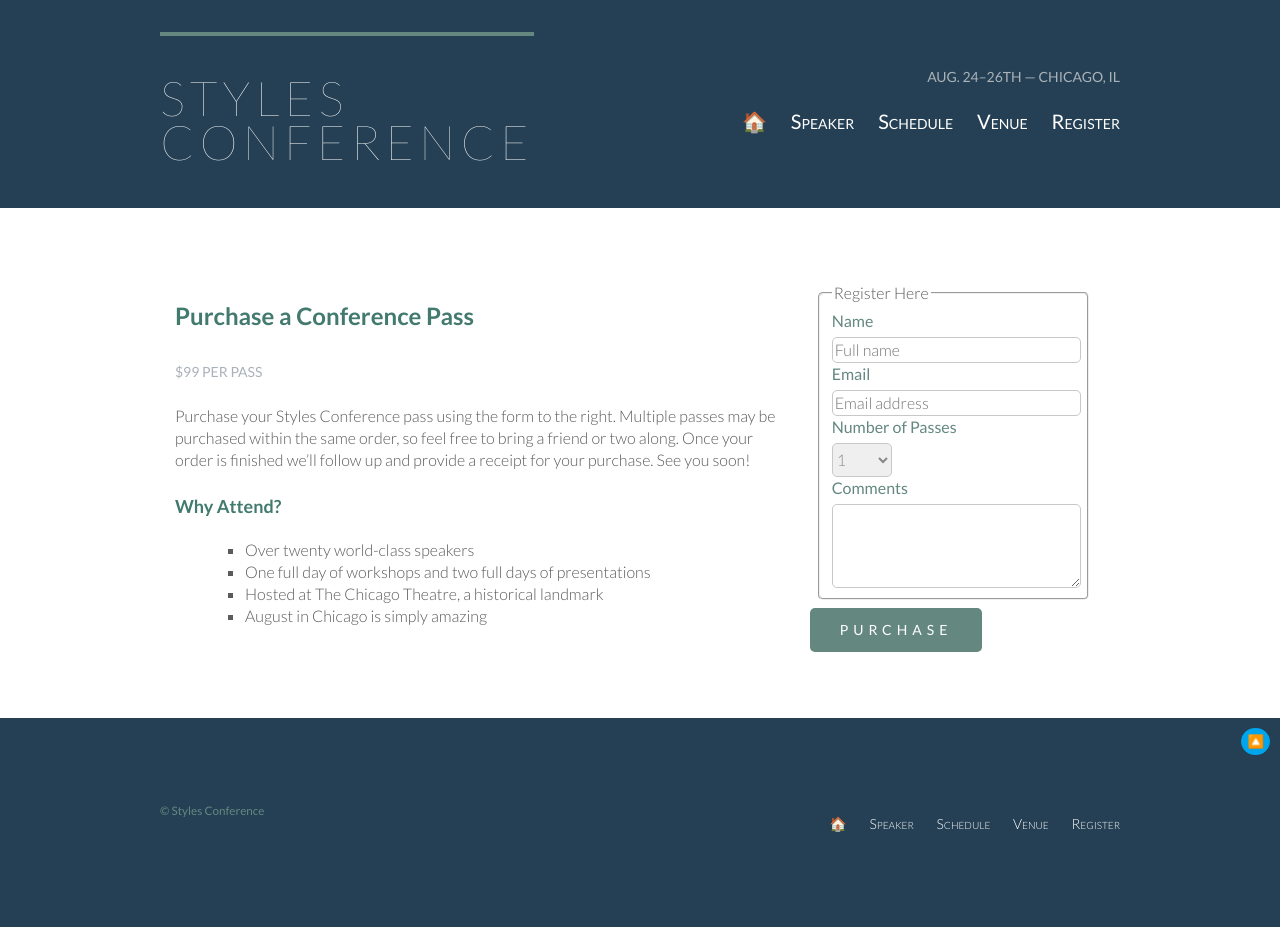
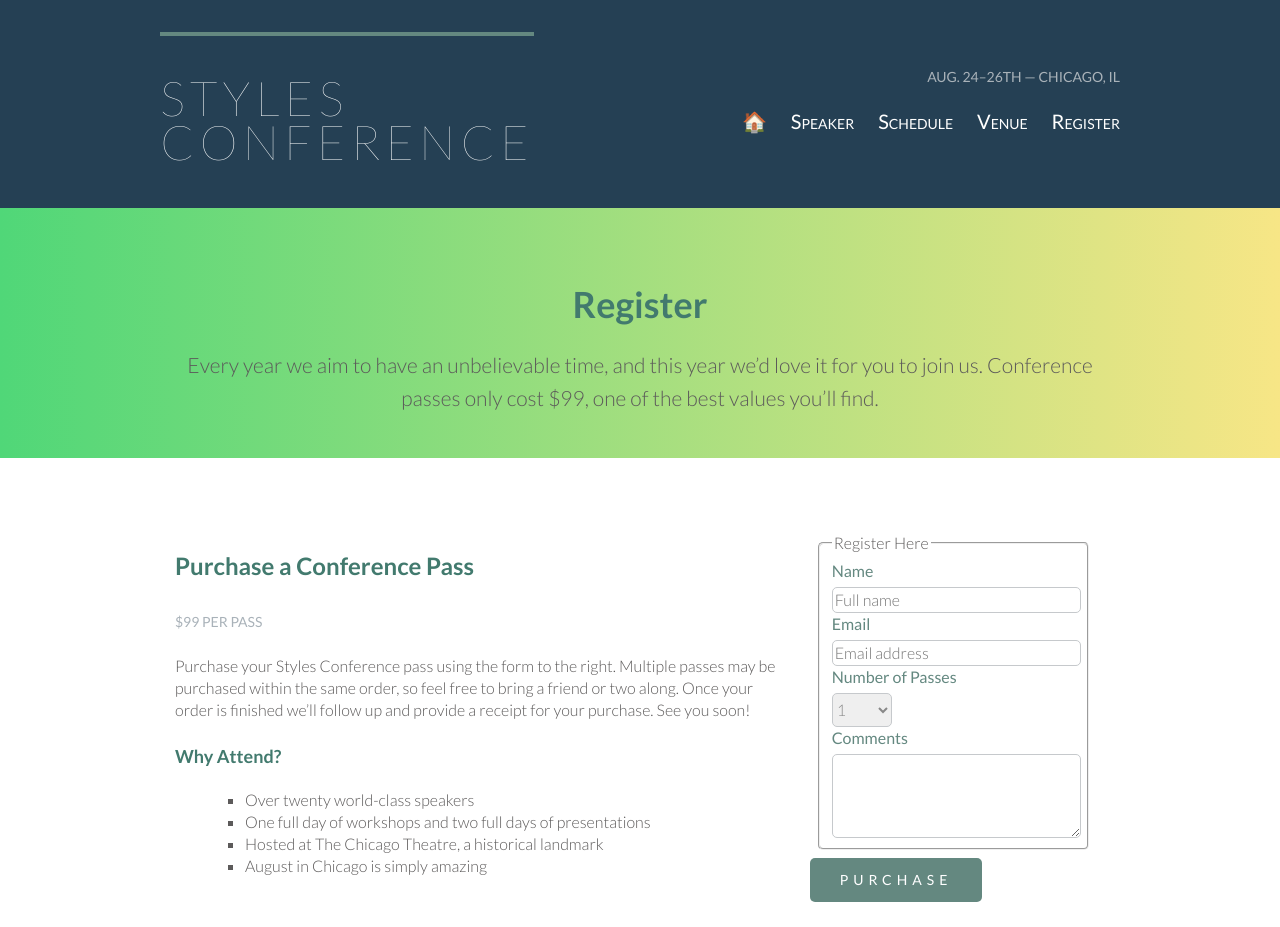
Before and after one commit to octocatblain/styles-conference-website, a plain HTML site: page register.html in a window 1280 px wide. Shown: the top 927 px of the page. Before the commit the page ends 893 px from the top, so only its background shows below. Drawn offline with Linux system fonts and the light colour scheme.

Commit message:
fix: add top section

```diff
--- a/register.html
+++ b/register.html
@@ -34,6 +34,15 @@
       </ul>
     </nav>
   </header>
+
+  <section class="row-alt">
+    <div class="lead container">
+      <h1>Register</h1>
+      <p>Every year we aim to have an unbelievable time, and this year we’d love it for you to join us. Conference
+        passes only
+        cost $99, one of the best values you’ll find.</p>
+    </div>
+  </section>
 
   <section class="row">
     <div class="grid">
```
Also changed, not shown: sitemap.xml (+9 -9 lines).
